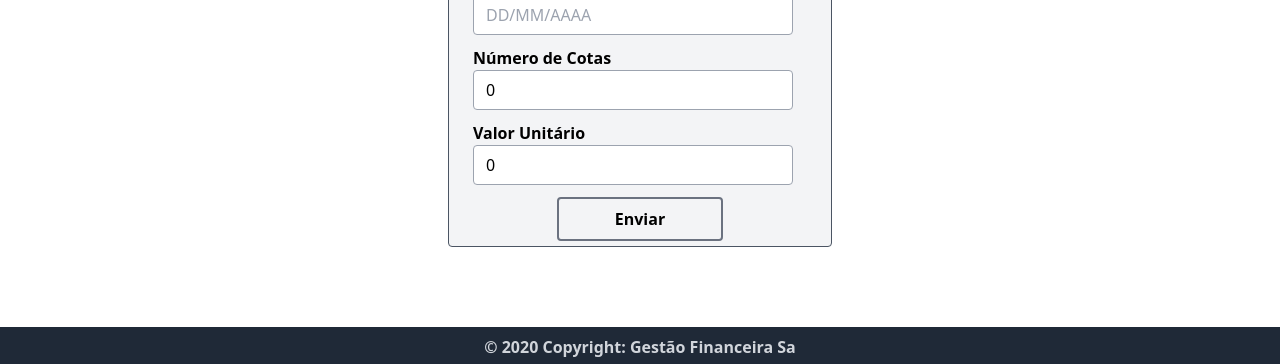
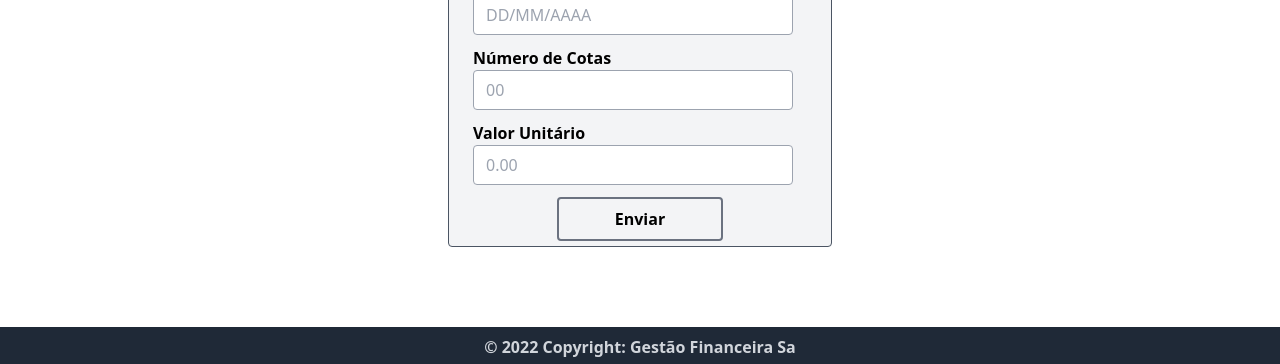
Before and after one commit to Alcristi/front-Gestor, a React (Vite) app: page /register in a window 1280 px wide. Shown: the part 433-797 px from the top of the page. Built offline with nearby package versions, Linux system fonts and the light colour scheme.

Commit message:
Correção do bug, na digitação do valor unitario da cota

```diff
--- a/src/components/Footer/index.tsx
+++ b/src/components/Footer/index.tsx
@@ -5,7 +5,7 @@ export const Footer= () => {
   return (
 	<div  className="letf-0 right-0 h-10 bg-gray-800 fixed bottom-0">
 		<div className="flex w-screen h-10 bg-gray-800 justify-center items-center cursor-pointer">
-			<span className="align-middle  text-gray-300 font-semibold"> © 2020 Copyright: Gestão Financeira Sa</span>
+			<span className="align-middle  text-gray-300 font-semibold"> © 2022 Copyright: Gestão Financeira Sa</span>
 		</div>
 	</div>
   );
--- a/src/components/themes/index.tsx
+++ b/src/components/themes/index.tsx
@@ -10,7 +10,7 @@ export const Theme = ({ children }: Props) => {
   return (
     <>
       <Header />
-      <div className="max-w-7xl  mx-auto px-4 sm:px-6 lg:px-8">{children}</div>
+        <div className="max-w-7xl  mx-auto px-4 sm:px-6 lg:px-8">{children}</div>
 	  <Footer />
 	</>
   );
--- a/src/pages/Alocation/ConsultAlocation/index.tsx
+++ b/src/pages/Alocation/ConsultAlocation/index.tsx
@@ -17,7 +17,7 @@ export type TypeAllocation = {
 
 export function ConsultAlocation() {
   const [cnpjValue, setCnpj] = useState("");
-  const [valorValue, setvalor] = useState(0);
+  const [valorValue, setvalor] = useState("");
   const [viewValue,setView] = useState(false);
   const [dataValue,setData] = useState({} as TypeAllocation)
   let response:any
@@ -25,7 +25,7 @@ export function ConsultAlocation() {
     e.preventDefault();
       response = await axios.post((import.meta.env.URL || "https://back-gestao.herokuapp.com")+"/consult", {
       cnpj: cnpjValue,
-      valor: valorValue,
+      valor: parseFloat(valorValue),
     });
 	setData(response.data)
 	setView(true);
@@ -77,12 +77,11 @@ export function ConsultAlocation() {
                   required
                   value={valorValue}
                   onChange={(event) => {
-                    let valor = parseFloat(
-                      event.target.value == ""
-                        ? "0"
-                        : event.target.value.replace("0", "")
-                    );
-                    setvalor(valor);
+                    let regex = /^[\d.?!]+$/
+					if(regex.test(event.target.value))
+						setvalor(event.target.value)
+					else
+						setvalor(event.target.value.substring(0,event.target.value.length -1));
                   }}
                   type="number"
                   step=".001"
--- a/src/pages/Alocation/RegisterAlocation/index.tsx
+++ b/src/pages/Alocation/RegisterAlocation/index.tsx
@@ -2,16 +2,14 @@ import { Theme } from "../../../components/themes";
 import axios from "axios";
 import {  useState} from "react";
 import { FormAnswered } from "./components/FormAnsewer";
-import process from "process";
-
 
 export function RegisterAlocation() {
   const [cnpjValue, setCnpj] = useState("");
   const [razaoSocialValue, setRazaoSocial] = useState("");
   const [operacaoValue, setOperacao] = useState("compra");
   const [dataOperacaoValue, setDataOperacao] = useState("");
-  const [cotasValue, setCotasValue] = useState(0);
-  const [valorValue, setvalor] = useState(0);
+  const [cotasValue, setCotasValue]= useState("");
+  const [valorValue, setvalor] = useState("");
   const [isAnswered,setIsAnswers] = useState(false)
 
   const enviar = async (e: any) => {
@@ -21,8 +19,8 @@ export function RegisterAlocation() {
       razaoSocial: razaoSocialValue,
       operacao: operacaoValue,
       dataOperacao: dataOperacaoValue,
-      cotas: cotasValue,
-      valor: valorValue,
+      cotas: parseInt(cotasValue),
+      valor: parseFloat(valorValue),
     });
     setIsAnswers(true);
   };
@@ -149,14 +147,14 @@ export function RegisterAlocation() {
                   required
                   value={cotasValue}
                   onChange={(event) => {
-                    let cotas = parseInt(
-                      event.target.value == ""
-                        ? "0"
-                        : event.target.value.replace("0", "")
-                    );
-                    setCotasValue(cotas);
+					let regex = /^[0-9]+$/
+					if(regex.test(event.target.value))
+						setCotasValue((event.target.value));
+					else
+						setCotasValue(event.target.value.substring(0,event.target.value.length -1));
+
                   }}
-                  type="number"
+                  type="string"
                   className="ml-6 border border-gray-400 rounded w-80 h-10 pl-3"
                   name="cotas"
                   id="cotas"
@@ -171,15 +169,13 @@ export function RegisterAlocation() {
                   required
                   value={valorValue}
                   onChange={(event) => {
-                    let valor = parseFloat(
-                      event.target.value == ""
-                        ? "0"
-                        : event.target.value.replace("0", "")
-                    );
-                    setvalor(valor);
+                    let regex = /^[\d.?!]+$/
+					if(regex.test(event.target.value))
+						setvalor(event.target.value)
+					else
+						setvalor(event.target.value.substring(0,event.target.value.length -1));
                   }}
-                  type="number"
-                  step=".001"
+                  type="string"
                   className="ml-6 border border-gray-400 rounded w-80 h-10 pl-3"
                   name="valor"
                   id="valor"
```
